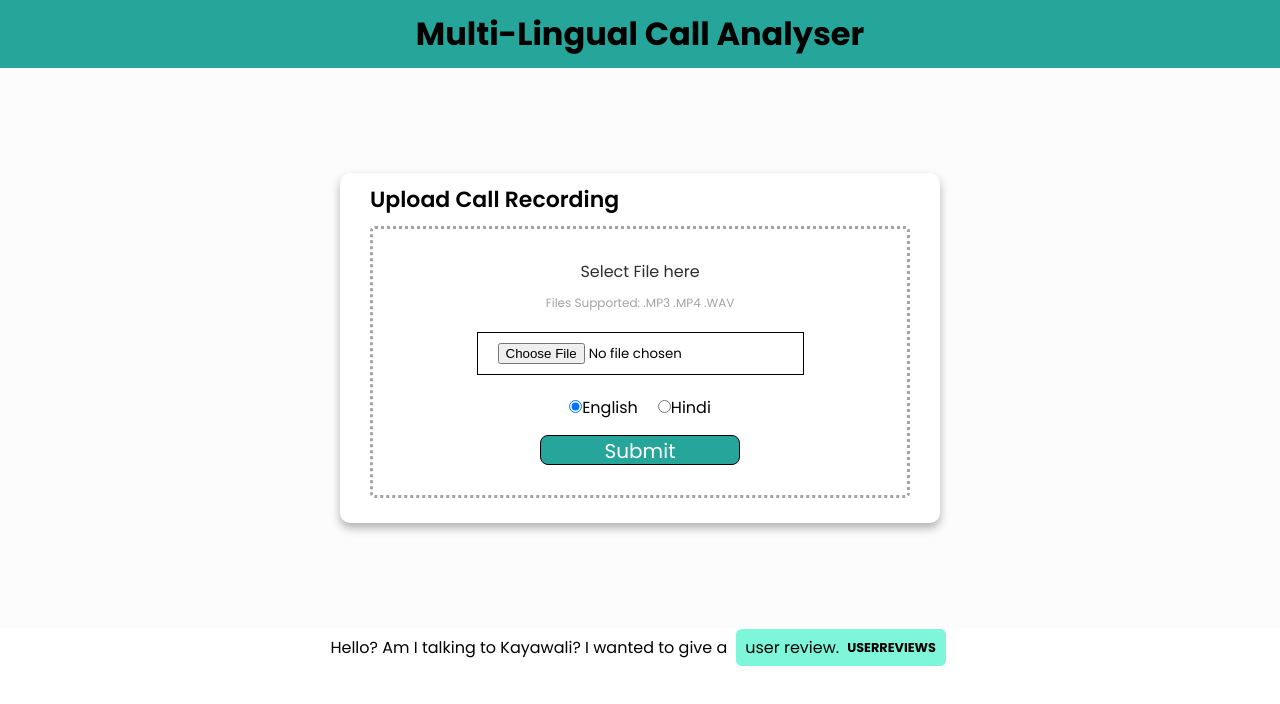
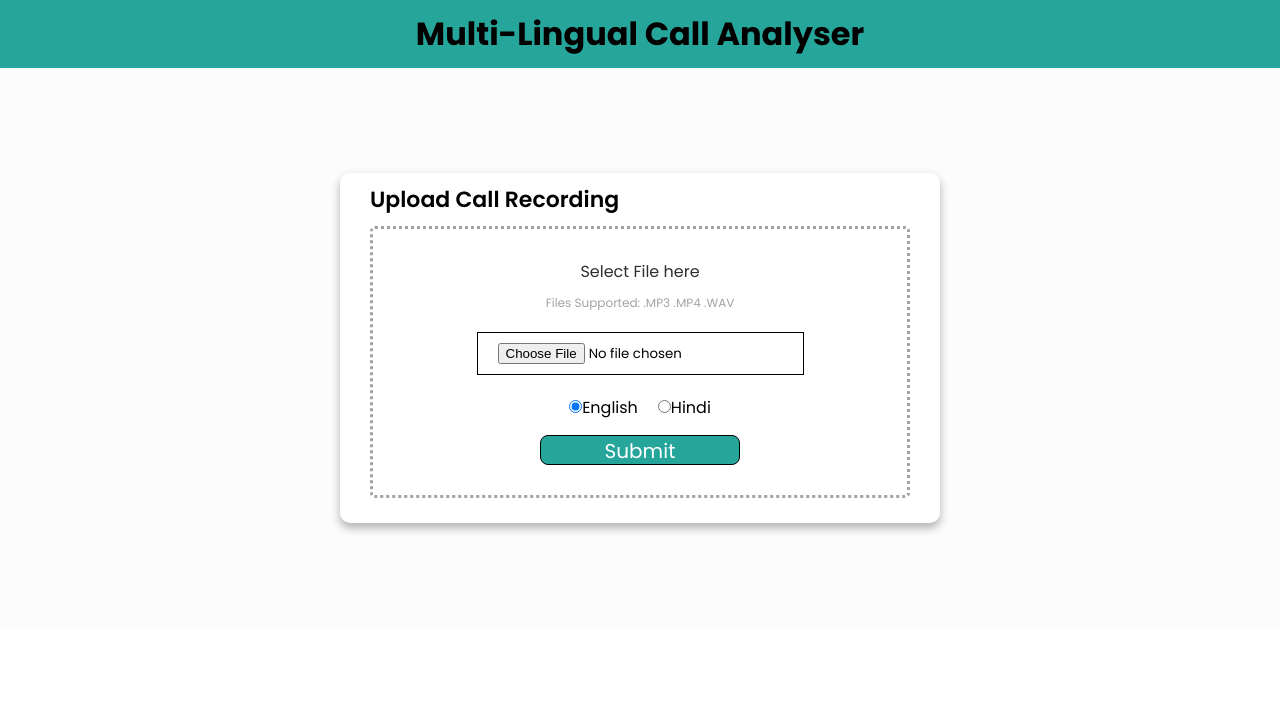
Before and after one commit to cw-deepanshu/Hacktivate_Frontend, a React (Create React App) app: page / in a window 1280 px wide. Shown: the top 704 px of the page. Built offline with nearby package versions, Linux system fonts and the light colour scheme.

Commit message:
updated fileupload.js

```diff
--- a/src/FileUpload.js
+++ b/src/FileUpload.js
@@ -85,13 +85,6 @@ const FileUpload = () => {
             {/* <div>
                 {htmlResponse}
             </div> */}
-
-            <div
-                className="res"
-                dangerouslySetInnerHTML={{
-                    __html: '<div class="entities" style="line-height: 2.5; direction: ltr">Hello? Am I talking to Kayawali? I wanted to give a <mark class="entity" style="background: #7DF6D9; padding: 0.45em 0.6em; margin: 0 0.25em; line-height: 1; border-radius: 0.35em;">user review.<span style="font-size: 0.8em; font-weight: bold; line-height: 1; border-radius: 0.35em; vertical-align: middle; margin-left: 0.5rem">USERREVIEWS</span></mark></div>'
-                }}
-            />
             {loader && htmlResponse == null ? (
                 <h1>Fetching Insights...</h1>
             ) : (
```
Also changed, not shown: 1 other file (tests, documents, lock files or other folders).
